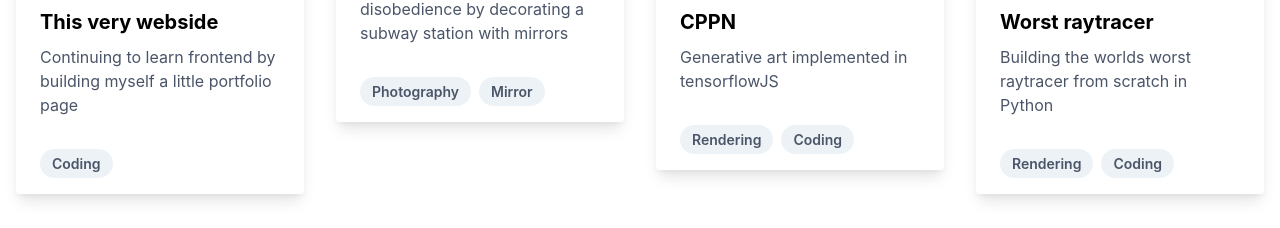
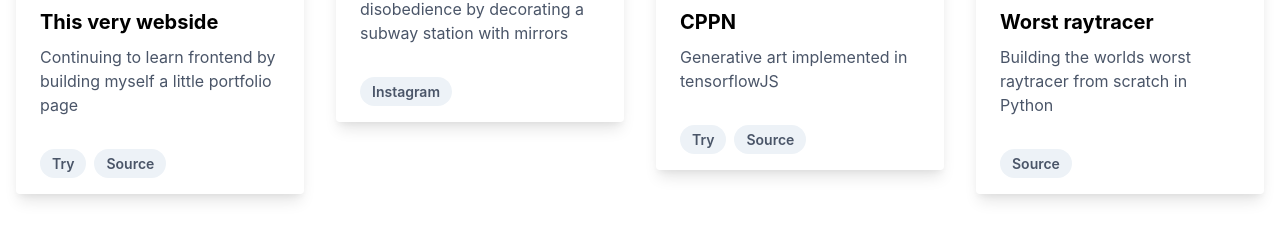
Before and after one commit to Demborg/demborg.github.io, a React (Create React App) app: page / in a window 1280 px wide. Shown: the part 425-653 px from the top of the page. Built offline with nearby package versions, Linux system fonts and the light colour scheme.

Commit message:
fixing links

```diff
--- a/src/App.tsx
+++ b/src/App.tsx
@@ -5,12 +5,17 @@ import sju_ars_lycka from './img/sju_ars_lycka.jpg'
 import raytrace from './img/raytrace.png'
 import this_very_website from './img/this_very_website.png'
 
+interface Link {
+  text: string;
+  url: string;
+}
+
 interface Post {
   title: string;
   image: string;
   intro: string;
   body?: string;
-  tags: string[];
+  links: Link[];
 }
 
 interface Page {
@@ -28,9 +33,20 @@ class Header extends React.Component {
   }
 }
 
+class LinkButton extends React.Component<Link, {}> {
+  render () {
+    const {text, url} = this.props;
+    return (
+      <a href={url}>
+        <span className="inline-block hover:bg-gray-700 bg-gray-200 rounded-full px-3 py-1 text-sm font-semibold hover:text-gray-200 text-gray-700 mr-2">{text}</span>
+      </a>
+    )
+  }
+}
+
 class Card extends React.Component<Post, {}> {
   render () {
-    const {title, image, intro, tags} = this.props;
+    const {title, image, intro, links} = this.props;
     return (
       <div className="rounded overflow-hidden shadow-lg">
         <img className="w-full" src={image} alt={image}/>
@@ -41,7 +57,7 @@ class Card extends React.Component<Post, {}> {
           </p>
         </div>
         <div className="px-6 py-4">
-          {tags.map(tag => <span className="inline-block bg-gray-200 rounded-full px-3 py-1 text-sm font-semibold text-gray-700 mr-2">{tag}</span>)}
+          {links.map(link => <LinkButton text={link.text} url={link.url}/>)}
         </div>
       </div>
     )
@@ -56,7 +72,7 @@ class Grid extends React.Component<Page, {}> {
         {posts.map(
           post =>
         <div className="w-full sm:w-1/2 md:w-1/2 lg:w-1/3 xl:w-1/4 mb-4 hover:zoom-10 p-4">
-          <Card title={post.title} image={post.image} intro={post.intro} tags={post.tags}/>
+          <Card title={post.title} image={post.image} intro={post.intro} links={post.links}/>
         </div>
           )}
       </div>
@@ -69,10 +85,30 @@ const App: React.FC = () => {
     <div className="container mx-auto">
       <Header/>
       <Grid posts={[
-        {title: "This very webside", image: this_very_website, intro: "Continuing to learn frontend by building myself a little portfolio page", tags: ["Coding"]},
-        {title: "Sju års lycka", image: sju_ars_lycka, intro: "Performing (very mild) civil disobedience by decorating a subway station with mirrors", tags: ["Photography", "Mirror"]},
-        {title: "CPPN", image: cppn, intro: "Generative art implemented in tensorflowJS", tags: ["Rendering", "Coding"]},
-        {title: "Worst raytracer", image: raytrace, intro: "Building the worlds worst raytracer from scratch in Python", tags: ["Rendering", "Coding"]},
+        {
+          title: "This very webside",
+          image: this_very_website,
+          intro: "Continuing to learn frontend by building myself a little portfolio page",
+          links: [{text: "Try", url: "https://demborg.se/"}, {text: "Source", url: "https://github.com/Demborg/demborg.github.io"}]
+        },
+        {
+          title: "Sju års lycka",
+          image: sju_ars_lycka,
+          intro: "Performing (very mild) civil disobedience by decorating a subway station with mirrors",
+          links: [{text: "Instagram", url: "https://www.instagram.com/p/B3hWzMuFEOh/"}]
+        },
+        {
+          title: "CPPN",
+          image: cppn,
+          intro: "Generative art implemented in tensorflowJS",
+          links: [{text: "Try", url: "https://demborg.se/cppn/"}, {text: "Source", url: "https://github.com/Demborg/cppn"}]
+        },
+        {
+          title: "Worst raytracer",
+          image: raytrace,
+          intro: "Building the worlds worst raytracer from scratch in Python",
+          links: [{text: "Source", url: "https://github.com/Demborg/raytrace"}]
+        },
         ]}/>
     </div>
   );
```
